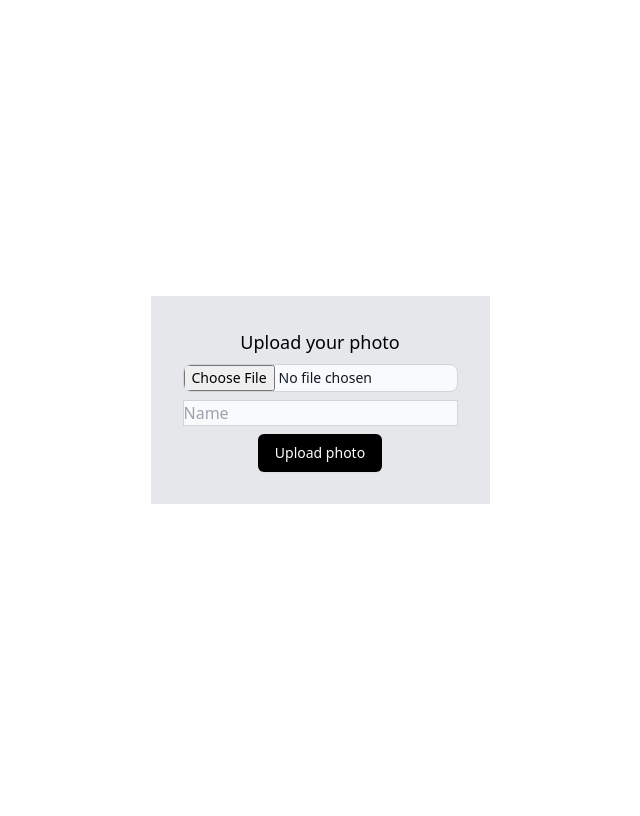
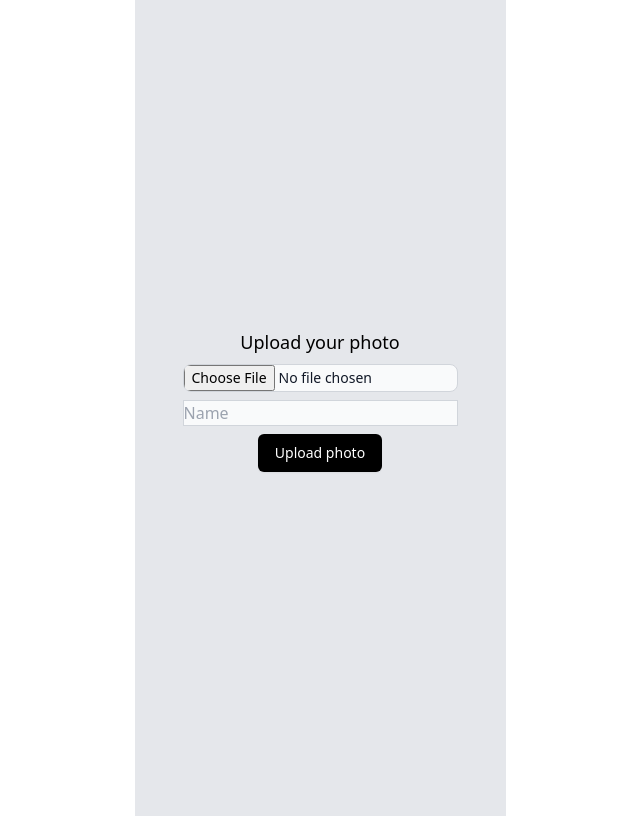
Before and after one commit to zorgonide/reply-xchange, a React (Create React App) app: page / in a window 1280 px wide. Shown: the whole page, without its empty margins (320-960 px from the left). Built offline with nearby package versions, Linux system fonts and the light colour scheme.

Commit message:
Add file upload validation

```diff
--- a/src/Components/FileUploadCard/FileUploadCard.jsx
+++ b/src/Components/FileUploadCard/FileUploadCard.jsx
@@ -7,9 +7,14 @@ function FileUploadCard() {
         setSelectedFile(event.target.files[0]);
     };
 
+    // Function to check name for irregular characters
+    const checkName = (name) => {
+        const regex = /^[a-zA-Z0-9_]*$/;
+        return regex.test(name);
+    };
     const handleSubmit = (event) => {
         event.preventDefault();
-        if (!selectedFile || !name) {
+        if (!selectedFile || !name || !checkName(name)) {
             return alert('Please fill required fields');
         }
 
@@ -38,6 +43,8 @@ function FileUploadCard() {
             });
     };
     return (
+        <div className='flex flex-col justify-center items-center h-screen'>
+            <div className='bg-gray-200 p-4'>
                 <div className='container mx-auto p-4'>
                     <form onSubmit={handleSubmit} className='flex flex-col items-center'>
                         <label className='block mb-2 text-lg font-large'>Upload your photo</label>
@@ -72,6 +79,8 @@ function FileUploadCard() {
                         </div>
                     )}
                 </div>
+            </div>
+        </div>
     );
 }
 export default FileUploadCard;
```
Also changed, not shown: 1 other file (tests, documents, lock files or other folders). Lines whose indentation alone changed are shown as unchanged.
